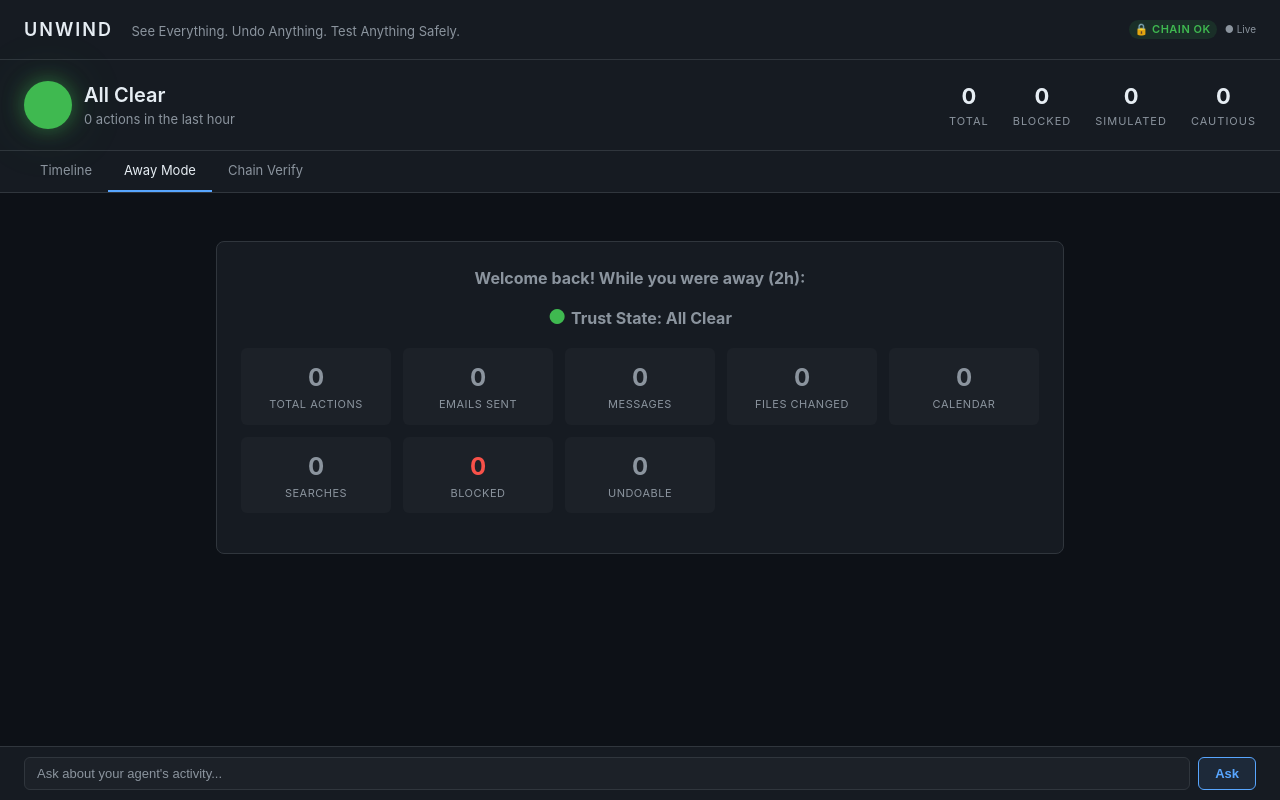
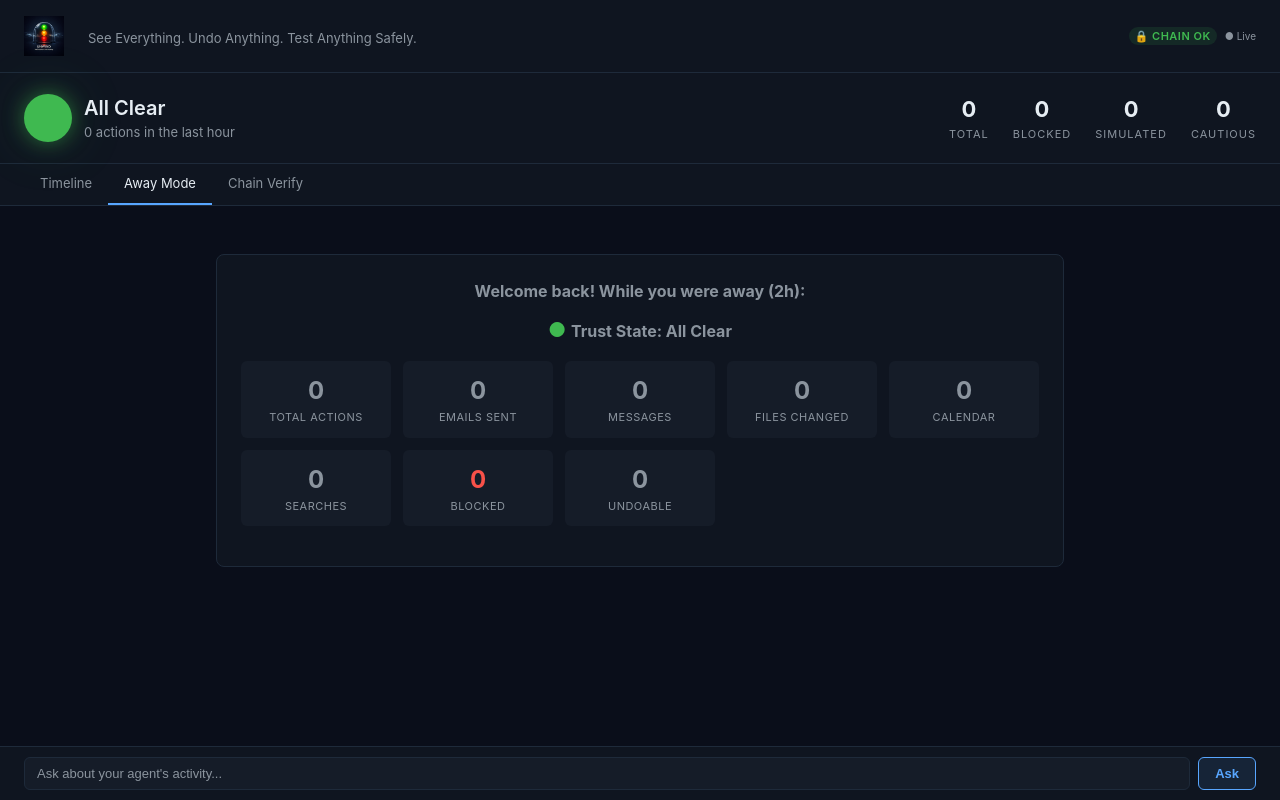
Before and after one commit to unwind-mcp/unwind, a Flask app: page / in a window 1280 px wide. Run offline with Flask 3, Linux system fonts and the light colour scheme; data that the repository does not hold is empty.

Commit message:
feat(dashboard): add logo with matched background — edge-blended dark blue
- Logo served from new static/ directory
- Background shifted from #0d1117 to #0a0e1a to match logo dark blue
- Surface/border tones adjusted to blend seamlessly
- Logo replaces text "UNWIND" in header, tagline kept alongside

Co-Authored-By: Claude Opus 4.6 <noreply@anthropic.com>

```diff
--- a/unwind/dashboard/app.py
+++ b/unwind/dashboard/app.py
@@ -30,7 +30,8 @@ def create_app(config: UnwindConfig = None) -> Flask:
     validate_and_enforce(config)
 
     template_dir = Path(__file__).parent / "templates"
-    app = Flask(__name__, template_folder=str(template_dir))
+    static_dir = Path(__file__).parent / "static"
+    app = Flask(__name__, template_folder=str(template_dir), static_folder=str(static_dir))
     app.config["UNWIND_CONFIG"] = config
 
     store = EventStore(config.events_db_path)
--- a/unwind/dashboard/templates/index.html
+++ b/unwind/dashboard/templates/index.html
@@ -6,10 +6,10 @@
   <title>UNWIND — Trust Dashboard</title>
   <style>
     :root {
-      --bg: #0d1117;
-      --surface: #161b22;
-      --surface-2: #1c2128;
-      --border: #30363d;
+      --bg: #0a0e1a;
+      --surface: #0f1520;
+      --surface-2: #151c28;
+      --border: #1e2a3a;
       --text: #e6edf3;
       --text-dim: #8b949e;
       --green: #3fb950;
@@ -427,7 +427,10 @@
 <body>
 
   <div class="header">
-    <h1>UNWIND <span>See Everything. Undo Anything. Test Anything Safely.</span></h1>
+    <div style="display:flex;align-items:center;gap:12px;">
+      <img src="{{ url_for('static', filename='logo.png') }}" alt="UNWIND" style="height:40px;width:auto;">
+      <h1><span>See Everything. Undo Anything. Test Anything Safely.</span></h1>
+    </div>
     <div class="header-right">
       <span id="cadence-pill" class="cadence-pill hidden">
         <span id="cadence-dot" class="cadence-dot"></span>
```
Also changed, not shown: unwind/dashboard/static/logo.png (added).
